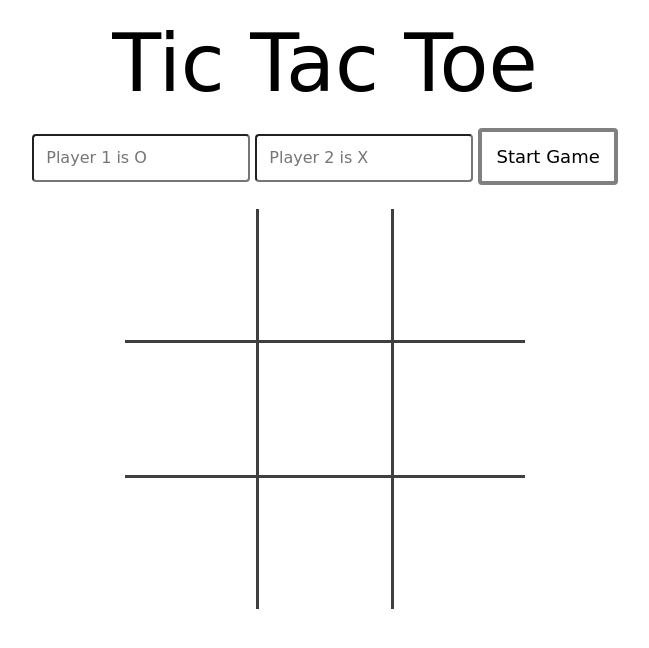
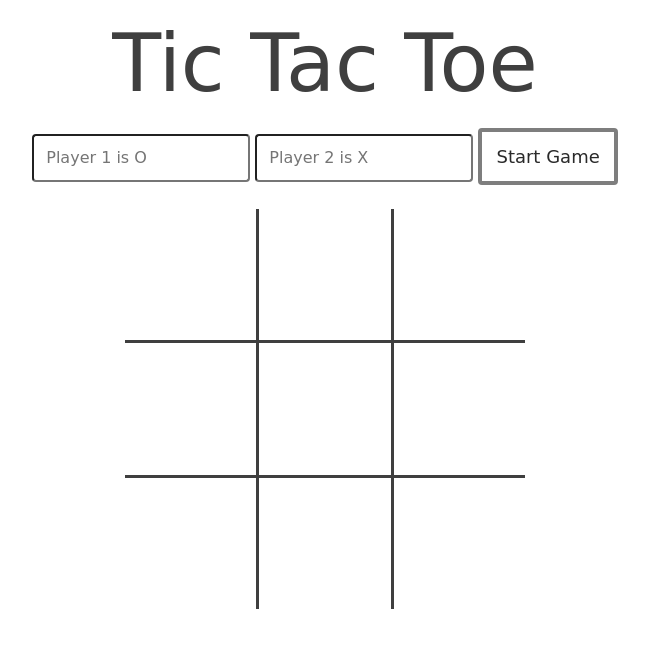
Before and after one commit to shivamsaigupta/tic-tac-toe, a plain HTML site: page index.html in a window 1280 px wide. Shown: the whole page, without its empty margins (315-964 px from the left). Drawn offline with Linux system fonts and the light colour scheme.

Commit message:
UI Changes

```diff
--- a/main.js
+++ b/main.js
@@ -1,3 +1,5 @@
+// TODO: make it responsive for mobile
+
 
 // Player factory function
 function createPlayer(nameArg, signArg){
--- a/style.css
+++ b/style.css
@@ -6,6 +6,7 @@ body{
 
 header h2{
   text-align: center;
+  color: #3f3f3f;
   font-size: 80px;
   font-family: inherit;
 }
@@ -16,6 +17,14 @@ input{
   font-size: 16px;
   border-radius: 4px;
   padding-left: 12px;
+}
+
+input:focus{
+  border-color: #7e7e7e;
+}
+
+input:hover{
+  border-color: #d3d3d3;
 }
 
 .main-container{
@@ -91,11 +100,20 @@ input{
 #startBtn{
   font-family: inherit;
   font-size: 18px;
-  border: 4px solid grey;
+  border: 4px solid #7e7e7e;
   padding: 14px;
-  background-color: white;
+  color: #2a2a2a;
+  background-color: #fff;
+  transition: 0.3s;
 }
 
 #startBtn:hover{
-  background-color: #d3d3d3;
+  background-color: #7e7e7e;
+  color: #fff;
+  border-color: #f6f6f6;
 }
+
+#startBtn:active{
+  background-color: #3f3f3f;
+  border-color: #fff;
+}
```
